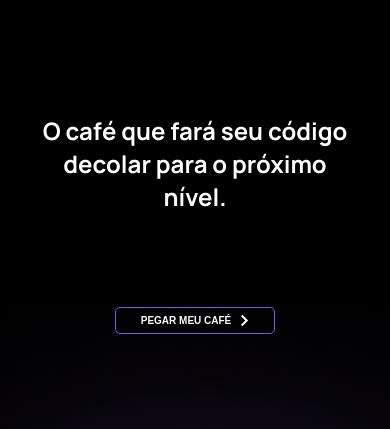
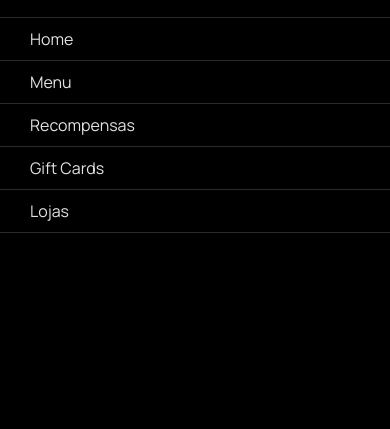
Before and after one commit to LuizGustavoHeros/RocketCoffee-Rocketseat, a plain HTML site: page index.html in a window 390 px wide. Both pictures are taken after a click on the button 361 px from the left and 36 px from the top of the page. Shown: the part 56-485 px from the top of the page. Drawn offline with Linux system fonts and the light colour scheme.

Commit message:
atualizando o botão, apenas mobile

```diff
--- a/index.html
+++ b/index.html
@@ -14,12 +14,38 @@
 <body>
   <header>
     <nav>
-      <img src="./assets/logo-mobile.svg">
-      <button onclick="clicou()" class="botao">
-        <img id="botao-open" src="./assets/menu-buguer-open.svg">
-        <div id="botao-close"></div>
-      </button>
+      <div class="cabecalho">
+        <img src="./assets/logo-mobile.svg">
+        <button onclick="clicou()" class="botao">
+          <img id="botao-open" src="./assets/menu-buguer-open.svg">
+          <div id="botao-close"></div>
+        </button>
+      </div>
+      <section id="nav" class="navegacao-close">
+        <div class="navegadores">
+          <span>Home</span>
+        </div>
+
+        <div class="navegadores">
+          <span>Menu</span>
+        </div>
+
+        <div class="navegadores">
+          <span>Recompensas</span>
+        </div>
+
+        <div class="navegadores">
+          <span>Gift Cards</span>
+        </div>
+
+        <div class="navegadores">
+          <span>Lojas</span>
+        </div>
+
+      </section>
     </nav>
+
+
   </header>
   <main>
     <span>O café que fará seu código decolar para o próximo nível.</span>
--- a/script.js
+++ b/script.js
@@ -1,7 +1,9 @@
 function clicou() {
   const botaoFechar = document.getElementById('botao-close')
   const botaoAbrir = document.getElementById('botao-open')
-
+  const nav = document.getElementById('nav')
+  const main = document.querySelector('main')
+  const footer = document.querySelector('footer')
 
   if(botaoFechar.innerHTML === `<img src="./assets/menu-buguer-close.svg">` ) {
     botaoFechar.innerHTML = ''
@@ -10,4 +12,7 @@ function clicou() {
   }
 
   botaoAbrir.classList.toggle('abrir')
+  nav.classList.toggle('navegacao-open')
+  main.classList.toggle('abrir')
+  footer.classList.toggle('abrir')
 }
--- a/style.css
+++ b/style.css
@@ -19,11 +19,12 @@ html {
   box-sizing: border-box;
 }
 
-nav {
+.cabecalho {
   display: flex;
   justify-content: space-between;
   margin: 20px 15px ;
 }
+
 .abrir {
   display: none;
 }
@@ -31,6 +32,32 @@ nav {
 .botao {
   background-color: var(--backgrond);
   cursor: pointer;
+}
+
+.navegacao-close {
+  display: none;
+}
+
+.navegacao-open {
+  display: block;
+  border-bottom: solid 0.5px;
+  border-color: var(--border);
+}
+
+.navegadores {
+  display: block;
+  border-top: solid 0.5px;
+  border-color: var(--border);
+  padding-left: 30px;
+  padding-top: 10px;
+  padding-bottom: 10px ;
+  font-weight: 400;
+  color: var(--text-color-menu-mobile);
+}
+.navegadores:hover {
+  border-left: solid 5px ;
+  border-left-color: var(--button) ;
+  color: var(--text-color);
 }
 
 main {
```
